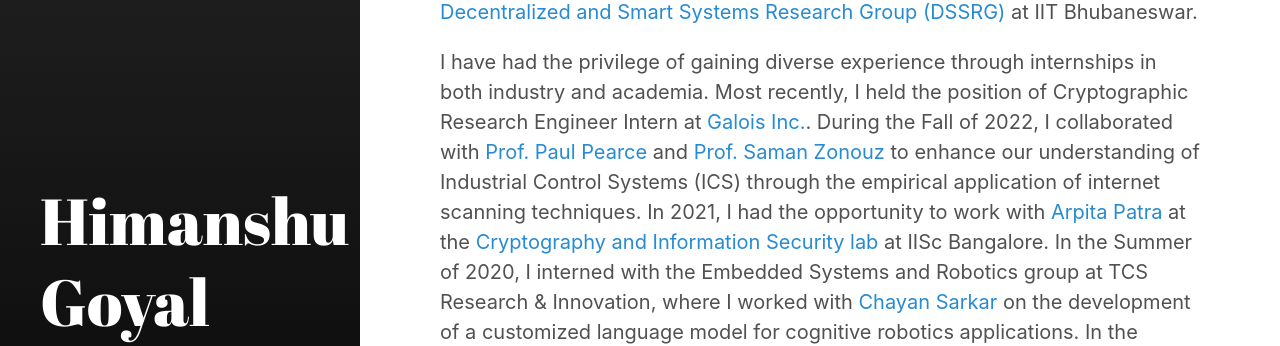
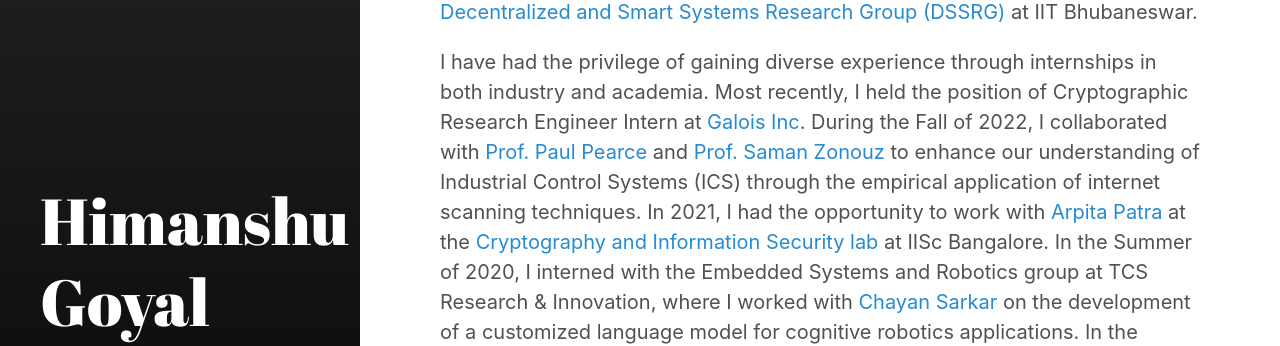
Before and after one commit to move47/goyal_himanshu.github.io, a Jekyll site: the page built from about.md, in a window 1280 px wide and 900 px high, scrolled down 364 px. Shown: the part 150-496 px from the top of the window. Built offline with Jekyll 4.4.1, drawn with Linux system fonts in a browser that asks for light colours.

```diff
--- a/about.md
+++ b/about.md
@@ -8,7 +8,7 @@ sidebar_link: true
 
 Greetings, my name is Himanshu Goyal. I am currently pursuing a Master's degree in Computer Science at the [Georgia Institute of Technology](https://www.gatech.edu). Prior to this, I completed a Dual Degree (B.S./M.S.) at the [Indian Institute of Technology Bhubaneswar](https://www.iitbbs.ac.in/) in the School of Electrical Sciences, with a major in Computer Science and Engineering. My research, under the guidance of [Prof. Sudipta Saha](https://www.iitbbs.ac.in/profile-print.php?furl=sudipta), was primarily focused on the practical and scalability aspects of Byzantine consensus in low power wireless systems. Additionally, I worked on the security and privacy aspects of large scale decentralised systems, with a particular emphasis on the development of privacy-preserving solutions for efficient distributive computation. I am also an active member of the [Decentralized and Smart Systems Research Group (DSSRG)](https://sites.google.com/iitbbs.ac.in/dssrg) at IIT Bhubaneswar.
 
-I have had the privilege of gaining diverse experience through internships in both industry and academia. Most recently, I held the position of Cryptographic Research Engineer Intern at [Galois Inc.](https://galois.com). During the Fall of 2022, I collaborated with [Prof. Paul Pearce](https://faculty.cc.gatech.edu/~pearce/) and [Prof. Saman Zonouz](https://sites.google.com/site/samanzonouz4n6/saman-zonouz) to enhance our understanding of Industrial Control Systems (ICS) through the empirical application of internet scanning techniques. In 2021, I had the opportunity to work with [Arpita Patra](https://www.csa.iisc.ac.in/~arpita/) at the [Cryptography and Information Security lab](https://www.csa.iisc.ac.in/~cris/about.html) at IISc Bangalore. In the Summer of 2020, I interned with the Embedded Systems and Robotics group at TCS Research & Innovation, where I worked with [Chayan Sarkar](http://www.chayansarkar.com/) on the development of a customized language model for cognitive robotics applications. In the Summer of 2019, I focused on workload characterization in Multi-tier Cloud Infrastructure at [CNeRG - Complex Networks Research Lab](https://cnerg-iitkgp.github.io/), IIT Kharagpur, under the mentorship of [Sandip Chakraborty](http://cse.iitkgp.ac.in/~sandipc/).
+I have had the privilege of gaining diverse experience through internships in both industry and academia. Most recently, I held the position of Cryptographic Research Engineer Intern at [Galois Inc](https://galois.com). During the Fall of 2022, I collaborated with [Prof. Paul Pearce](https://faculty.cc.gatech.edu/~pearce/) and [Prof. Saman Zonouz](https://sites.google.com/site/samanzonouz4n6/saman-zonouz) to enhance our understanding of Industrial Control Systems (ICS) through the empirical application of internet scanning techniques. In 2021, I had the opportunity to work with [Arpita Patra](https://www.csa.iisc.ac.in/~arpita/) at the [Cryptography and Information Security lab](https://www.csa.iisc.ac.in/~cris/about.html) at IISc Bangalore. In the Summer of 2020, I interned with the Embedded Systems and Robotics group at TCS Research & Innovation, where I worked with [Chayan Sarkar](http://www.chayansarkar.com/) on the development of a customized language model for cognitive robotics applications. In the Summer of 2019, I focused on workload characterization in Multi-tier Cloud Infrastructure at [CNeRG - Complex Networks Research Lab](https://cnerg-iitkgp.github.io/), IIT Kharagpur, under the mentorship of [Sandip Chakraborty](http://cse.iitkgp.ac.in/~sandipc/).
 
 During my leisure time, I frequently engage with platforms such as Reddit and Twitter to stay abreast of the latest developments in my field of technical interest. I strongly advocate for following established experts in your respective fields to gain rapid insights into emerging trends. I have a penchant for gathering resources that could be beneficial for budding students, which can be found under the [Crypto Resources](../_pages/Crypto-Resources.md) and [Miscellaneous](../_pages/miscellaneous.md) sections. These resources encompass a wide range of levels, from basic to advanced. Additionally, I maintain a [blog](../_posts/) which is updated intermittently.
 
```
